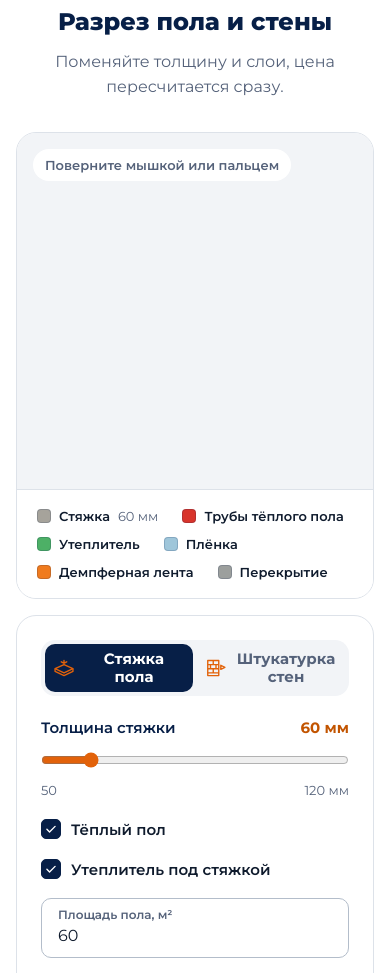
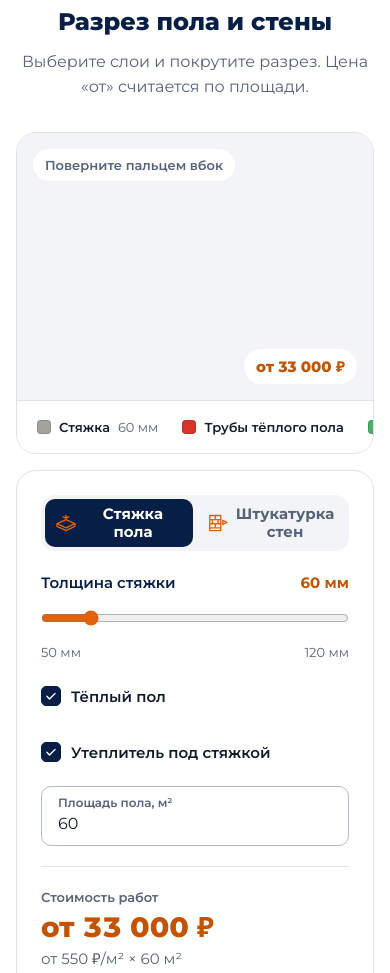
Before and after one commit to TorfinKissed1/cmo24, a plain HTML site: page index.html in a window 390 px wide. Shown: the part 7560-8533 px from the top of the page. Drawn offline with Linux system fonts and the light colour scheme.

Commit message:
Разрез: правки по ревью дизайна
На телефоне и планшете сцена приклеена под шапкой, цена дублируется плашкой на ней.
Подзаголовок говорит то, что реально считается, цена оранжевая, единицы на шкалах,
зоны нажатия у галочек 44 px, фокус переходит в поле имени после кнопки.

Проверено: сценарий в Chromium и WebKit (iPhone 13), снимки 1440, 1024, 375

```diff
--- a/css/blocks.css
+++ b/css/blocks.css
@@ -391,6 +391,12 @@
 
 .field--error .segment__options {
   background: #fdecea;
+}
+
+/* Узкая панель: поля у вариантов меньше, чтобы «Штукатурка стен» со значком не упиралась в край. */
+.segment--compact .segment__label {
+  gap: 6px;
+  padding: 0 10px;
 }
 
 @media (hover: hover) {
--- a/css/razrez.css
+++ b/css/razrez.css
@@ -9,9 +9,17 @@
   gap: var(--grid-gap);
 }
 
+/* Обёртка сцены: на телефоне она приклеивается под шапкой и белым фоном закрывает текст под собой. */
+.razrez__dock {
+  display: flex;
+  flex: 1 1 0;
+  flex-direction: column;
+  min-width: 0;
+}
+
 .razrez__stage {
   display: flex;
-  flex: 1 1 0;
+  flex: 1 1 auto;
   flex-direction: column;
   min-width: 0;
   overflow: hidden;
@@ -57,6 +65,22 @@
 
 .razrez__hint--gone {
   opacity: 0;
+}
+
+/* Цена поверх сцены нужна только там, где панель с ценой уходит под приклеенную сцену. */
+.razrez__badge {
+  position: absolute;
+  right: var(--space-m);
+  bottom: var(--space-m);
+  z-index: 1;
+  display: none;
+  padding: 6px 12px;
+  font-size: var(--fs-small);
+  font-weight: 800;
+  color: var(--color-primary-text);
+  pointer-events: none;
+  background: var(--color-surface);
+  border-radius: var(--radius-round);
 }
 
 .razrez__fallback {
@@ -115,7 +139,7 @@
 .razrez__group {
   display: flex;
   flex-direction: column;
-  gap: 18px;
+  gap: 12px;
   animation: reveal 0.3s ease-out;
 }
 
@@ -141,7 +165,7 @@
 
 .razrez__slider {
   width: 100%;
-  height: 24px;
+  height: 32px;
   margin: 0;
   cursor: pointer;
   accent-color: var(--color-primary);
@@ -157,6 +181,7 @@
 /* Галочки здесь пункты настройки, а не мелкая строка согласия: текст крупнее и тёмный. */
 .razrez__check {
   align-items: center;
+  min-height: 44px;
   font-size: var(--fs-small);
   font-weight: 600;
   color: var(--color-text);
@@ -181,7 +206,7 @@
   font-size: 32px;
   font-weight: 800;
   line-height: var(--lh-tight);
-  color: var(--color-navy);
+  color: var(--color-primary-text);
   font-variant-numeric: tabular-nums;
 }
 
@@ -203,21 +228,45 @@
   }
 
   /* В колонке нулевая основа с overflow: hidden схлопнула бы сцену в ноль. */
-  .razrez__stage,
+  .razrez__dock,
   .razrez__panel {
     flex: none;
+  }
+
+  /* Сцена приклеена под шапкой: человек двигает ползунок ниже и сразу видит разрез. */
+  .razrez__dock {
+    position: sticky;
+    top: var(--header-height);
+    z-index: 2;
+    padding-top: var(--space-s);
+    margin-top: calc(var(--space-s) * -1);
+    background: var(--color-surface);
+  }
+
+  .razrez__badge {
+    display: block;
   }
 
   .razrez__scene {
     flex: none;
     min-height: 0;
-    aspect-ratio: 4 / 3;
+    max-height: 40vh;
+    max-height: 40svh;
+    aspect-ratio: 16 / 10;
+  }
+}
+
+@media (max-width: 768px) {
+  .razrez__legend {
+    flex-wrap: nowrap;
+    overflow-x: auto;
+    white-space: nowrap;
   }
 }
 
 @media (max-width: 480px) {
   .razrez__scene {
-    aspect-ratio: 1 / 1;
+    aspect-ratio: 4 / 3;
   }
 
   .razrez__sum {
--- a/index.html
+++ b/index.html
@@ -339,20 +339,23 @@
     <div class="container">
       <div class="section__head">
         <h2 class="section__title">Разрез пола и&nbsp;стены</h2>
-        <p class="section__lead">Поменяйте толщину и&nbsp;слои, цена пересчитается сразу.</p>
+        <p class="section__lead">Выберите слои и&nbsp;покрутите разрез. Цена «от» считается по&nbsp;площади.</p>
       </div>
 
       <div class="razrez raschet__razrez" data-razrez>
-        <div class="razrez__stage">
-          <div class="razrez__scene" data-razrez-scene>
-            <span class="razrez__hint" data-razrez-hint>Поверните мышкой или&nbsp;пальцем</span>
-            <p class="razrez__fallback" data-razrez-fallback hidden>Браузер не&nbsp;показывает 3D. Цена справа считается и&nbsp;без него.</p>
+        <div class="razrez__dock">
+          <div class="razrez__stage">
+            <div class="razrez__scene" data-razrez-scene>
+              <span class="razrez__hint" data-razrez-hint>Поверните мышкой или&nbsp;пальцем</span>
+              <span class="razrez__badge" data-razrez-badge aria-hidden="true"></span>
+              <p class="razrez__fallback" data-razrez-fallback hidden>Браузер не&nbsp;показывает 3D. Цена справа считается и&nbsp;без него.</p>
+            </div>
+            <ul class="razrez__legend" data-razrez-legend></ul>
           </div>
-          <ul class="razrez__legend" data-razrez-legend></ul>
         </div>
 
         <form class="razrez__panel" novalidate data-razrez-form>
-          <fieldset class="segment">
+          <fieldset class="segment segment--compact">
             <legend class="visually-hidden">Что считаем</legend>
             <div class="segment__options">
               <label class="segment__item"><input class="segment__input" type="radio" name="rz_work" value="styazhka" checked><span class="segment__label"><svg class="segment__icon" viewBox="0 0 32 32" aria-hidden="true"><path fill="none" stroke="currentColor" stroke-width="2" stroke-linejoin="round" d="M3 17l13-6 13 6-13 6z"/> <path fill="none" stroke="currentColor" stroke-width="2" stroke-linejoin="round" d="M3 17v4l13 6 13-6v-4"/> <path fill="none" stroke="currentColor" stroke-width="2" stroke-linecap="round" d="M16 5v4M12 7l4 2 4-2"/></svg>Стяжка пола</span></label>
@@ -364,7 +367,7 @@
             <div class="razrez__range">
               <label class="razrez__label" for="rz-screed">Толщина стяжки <output class="razrez__value" for="rz-screed" data-razrez-out="screed">60 мм</output></label>
               <input class="razrez__slider" type="range" id="rz-screed" name="screed" min="30" max="120" step="5" value="60">
-              <div class="razrez__scale"><span data-razrez-min="screed">30</span><span>120 мм</span></div>
+              <div class="razrez__scale"><span data-razrez-min="screed">30 мм</span><span>120 мм</span></div>
             </div>
             <label class="check razrez__check"><input class="check__input" type="checkbox" name="heat" checked><span class="check__box"><svg class="check__icon" viewBox="0 0 24 24" aria-hidden="true"><path fill="none" stroke="currentColor" stroke-width="2.4" stroke-linecap="round" stroke-linejoin="round" d="m5 12.5 4.5 4.5L19 7.5"/></svg></span><span class="check__text">Тёплый пол</span></label>
             <label class="check razrez__check"><input class="check__input" type="checkbox" name="insul" checked><span class="check__box"><svg class="check__icon" viewBox="0 0 24 24" aria-hidden="true"><path fill="none" stroke="currentColor" stroke-width="2.4" stroke-linecap="round" stroke-linejoin="round" d="m5 12.5 4.5 4.5L19 7.5"/></svg></span><span class="check__text">Утеплитель под стяжкой</span></label>
@@ -392,7 +395,7 @@
             <div class="razrez__range">
               <label class="razrez__label" for="rz-plaster">Толщина слоя <output class="razrez__value" for="rz-plaster" data-razrez-out="plaster">20 мм</output></label>
               <input class="razrez__slider" type="range" id="rz-plaster" name="plaster" min="10" max="50" step="5" value="20">
-              <div class="razrez__scale"><span>10</span><span>50 мм</span></div>
+              <div class="razrez__scale"><span>10 мм</span><span>50 мм</span></div>
             </div>
             <label class="check razrez__check"><input class="check__input" type="checkbox" name="mesh" checked><span class="check__box"><svg class="check__icon" viewBox="0 0 24 24" aria-hidden="true"><path fill="none" stroke="currentColor" stroke-width="2.4" stroke-linecap="round" stroke-linejoin="round" d="m5 12.5 4.5 4.5L19 7.5"/></svg></span><span class="check__text">Сетка на&nbsp;стыках</span></label>
             <div class="field field--boxed">
--- a/js/razrez.js
+++ b/js/razrez.js
@@ -36,6 +36,7 @@ function initRazrez(root) {
   const sumEl = root.querySelector('[data-razrez-sum]');
   const perEl = root.querySelector('[data-razrez-per]');
   const legendEl = root.querySelector('[data-razrez-legend]');
+  const badgeEl = root.querySelector('[data-razrez-badge]');
   const screedSlider = form.elements.screed;
   let scene = null;
 
@@ -69,10 +70,13 @@ function initRazrez(root) {
     if (!area) {
       sumEl.textContent = '-';
       perEl.textContent = 'Укажите площадь';
+      badgeEl.hidden = true;
       return;
     }
     sumEl.textContent = 'от ' + rub(per * area);
     perEl.textContent = 'от ' + rub(per) + '/м² × ' + area.toLocaleString('ru-RU') + ' м²';
+    badgeEl.textContent = sumEl.textContent;
+    badgeEl.hidden = false;
   }
 
   function legendItems(state) {
@@ -119,7 +123,7 @@ function initRazrez(root) {
     const min = form.elements.heat.checked ? 50 : 30;
     screedSlider.min = String(min);
     if (Number(screedSlider.value) < min) screedSlider.value = String(min);
-    root.querySelector('[data-razrez-min="screed"]').textContent = String(min);
+    root.querySelector('[data-razrez-min="screed"]').textContent = min + ' мм';
   }
 
   function update(workChanged = false) {
@@ -156,6 +160,7 @@ function initRazrez(root) {
       areaInput.dispatchEvent(new Event('input', { bubbles: true }));
     }
     lead.scrollIntoView({ behavior: 'smooth', block: 'center' });
+    lead.querySelector('input[name="name"]').focus({ preventScroll: true });
   });
 
   // «Рассчитать стяжку / штукатурку» в секциях выше ведут сюда: разрез сразу показывает нужный вид работ.
@@ -275,6 +280,7 @@ function createScene(THREE, host, hint) {
   }
   controls.addEventListener('change', requestRender);
   controls.addEventListener('start', () => hint.classList.add('razrez__hint--gone'), { once: true });
+  if (window.matchMedia('(hover: none)').matches) hint.textContent = 'Поверните пальцем вбок';
 
   // На узкой сцене камера отходит дальше, чтобы разрез влез по ширине; направление взгляда не меняется.
   function fitCamera(reset) {
```
Also changed, not shown: 1 other file.
